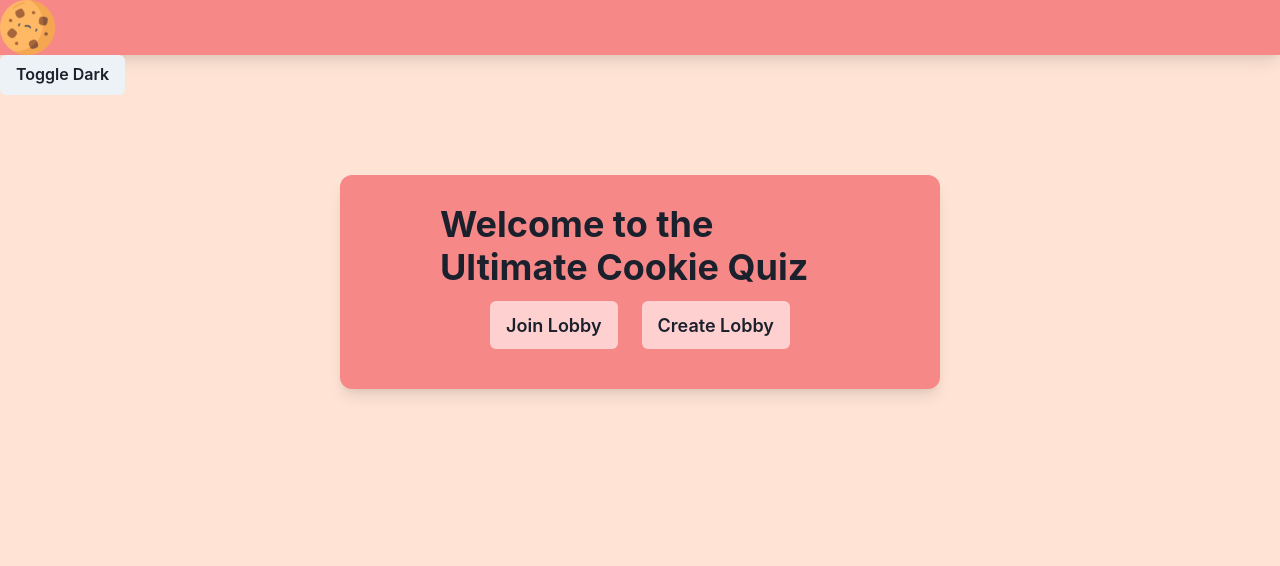
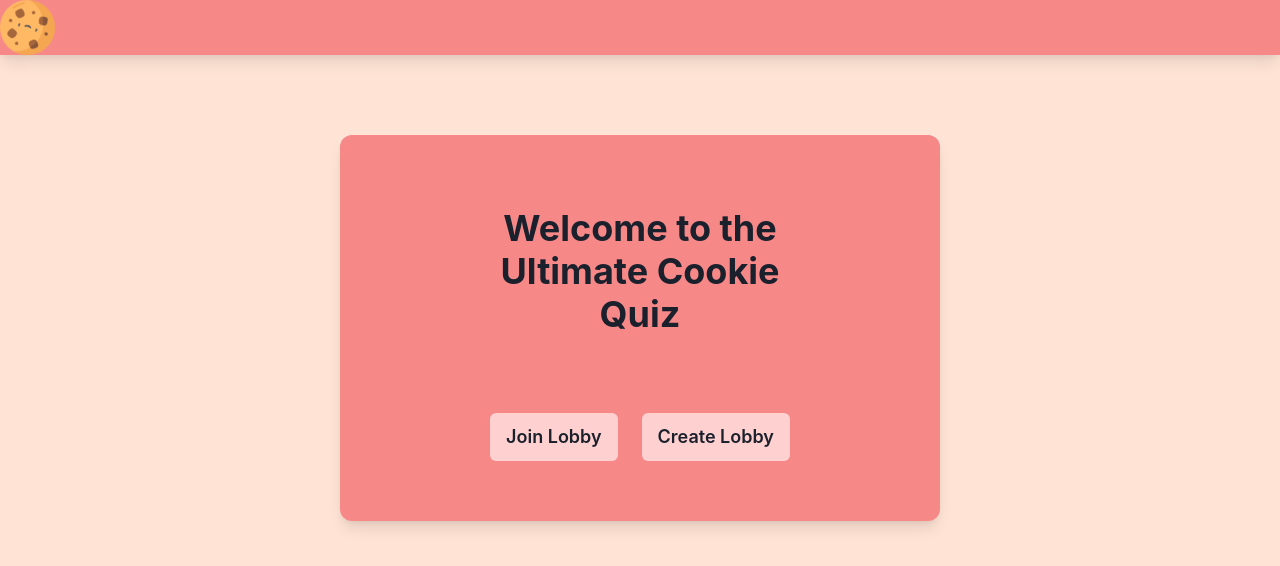
Before and after one commit to ultimate-cookie/cookie-client, a React app: page / in a window 1280 px wide. Shown: the top 566 px of the page. Built offline with nearby package versions, Linux system fonts and the light colour scheme.

Commit message:
welcome page complete

```diff
--- a/package.json
+++ b/package.json
@@ -48,6 +48,7 @@
     "@chakra-ui/react": "^1.8.6",
     "@emotion/react": "^11.8.2",
     "@emotion/styled": "^11.8.1",
+    "@fontsource/patrick-hand": "^4.5.3",
     "axios": "^0.21.1",
     "framer-motion": "^6.2.8",
     "react": "^17.0.2",
--- a/public/index.html
+++ b/public/index.html
@@ -5,9 +5,12 @@
     <meta http-equiv="X-UA-Compatible" content="IE=edge">
     <meta name="viewport" content="width=device-width, initial-scale=1.0">
     <link rel="shortcut icon" href="https://cdn-icons-png.flaticon.com/512/614/614131.png" type="image/x-icon">
+    <link rel="preconnect" href="https://fonts.googleapis.com">
+    <link rel="preconnect" href="https://fonts.gstatic.com" crossorigin>
+    <link href="https://fonts.googleapis.com/css2?family=Patrick+Hand&display=swap" rel="stylesheet">
     <title>Ultimate Cookieeee</title>
 </head>
-<body style="background-color: #ffe4d5">
+<body style="background-color: #ffe4d5;">
     <noscript>This app requires javascript to be used</noscript>
     <div id="root"></div>
 </body>
--- a/src/App.js
+++ b/src/App.js
@@ -1,6 +1,6 @@
 import React from "react";
 // import { Switch, Route } from 'react-router-dom';
-import "@chakra-ui/react";
+// import {  } "@chakra-ui/react";
 import { BrowserRouter as Router, Switch, Route, Link } from "react-router-dom";
 
 import {
@@ -21,8 +21,9 @@ import {
 function App() {
   return (
     <>
+      <div id='root' style={{backgroundColor: '#ffe4d5'}}>
         <TopBar />
-      <DarkMode />
+        {/* <DarkMode /> */}
         <Router>
           <Switch>
             <Route exact path="/">
@@ -46,6 +47,7 @@ function App() {
             </Route>
           </Switch>
         </Router>
+      </div>
     </>
   );
 }
--- a/src/components/DarkMode/index.js
+++ b/src/components/DarkMode/index.js
@@ -1,19 +1,26 @@
-import { Button, useColorMode } from '@chakra-ui/react';
+import { Button, useColorModeValue, useColorMode, Box } from '@chakra-ui/react';
 import React from 'react';
-
-
-
-
 
 const DarkMode = () => {
 
-  const { colorMode, toggleColorMode } = useColorMode()
+const { toggleColorMode } = useColorMode()
 
-return(
+
+const body = useColorModeValue('red.500', 'red.200')
+const bg = useColorModeValue('red.500', 'red.200')
+const bg1 = useColorModeValue('red.500', 'red.200')
+const color = useColorModeValue('white', 'gray.800')
+const color1 = useColorModeValue('white', 'gray.800')
+
+return (
 <>
-<Button onClick={toggleColorMode}>
-  Toggle {colorMode === 'light' ? 'Dark' : 'Light'}
-</Button>
+  <Box mb={4} bg={bg} color={color}>
+    This box's style will change based on the color mode.
+  </Box>
+  <Button size='sm' onClick={toggleColorMode}>
+    Toggle Mode
+  </Button>
 </>
 )};
+
 export default DarkMode;
--- a/src/components/Welcome/index.js
+++ b/src/components/Welcome/index.js
@@ -8,17 +8,16 @@ const Welcome = () => {
     <>
     <Center mt={10}>
       <Container id="welcome" w="600px" rounded='xl' boxShadow='lg' bg="#f78888" m='3' p='7' mt='10'>
-        <Center>
-        <Heading w={400}>Welcome to the Ultimate Cookie Quiz</Heading>
+        <Center p={7}>
+        <Heading align='center' w={400} p={4}>Welcome to the Ultimate Cookie Quiz</Heading>
         </Center>
-        <Center>
+        <Center my={5}>
           <Link to="/join">
             <JoinButton />
           </Link>
           <Link to="/create">
             <CreateButton />
           </Link>
-
         </Center>
 
       </Container>
--- a/src/index.js
+++ b/src/index.js
@@ -10,7 +10,7 @@ ReactDOM.render(
   <ChakraProvider>
     <Router>
       <ColorModeScript initialColorMode={theme.config.initialColorMode} />
-      <App />
+      <App style="background-color: #ffe4d5" />
     </Router>
   </ChakraProvider>,
 document.getElementById("root"));
--- a/src/theme.js
+++ b/src/theme.js
@@ -4,6 +4,11 @@ import { extendTheme } from '@chakra-ui/react'
 const config = {
   initialColorMode: 'light',
   useSystemColorMode: false,
+  fonts: {
+    heading: 'Patrick Hand, sans-serif',
+    body: 'Patrick Hand, sans-serif'
+  },
+
 }
 
 const theme = extendTheme({ config })
```
Lines whose indentation alone changed are shown as unchanged.
